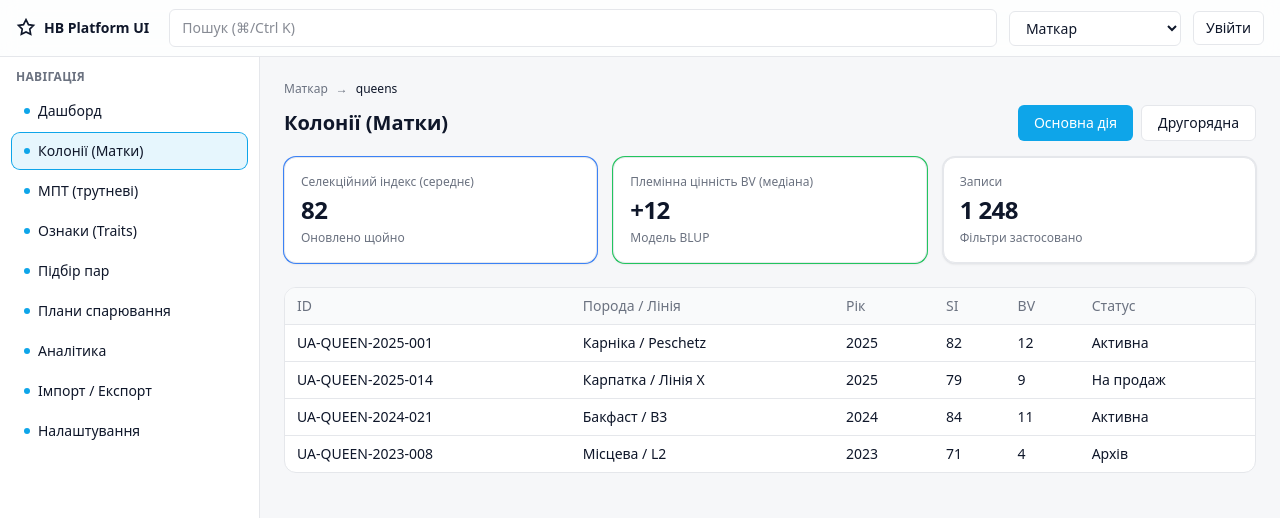
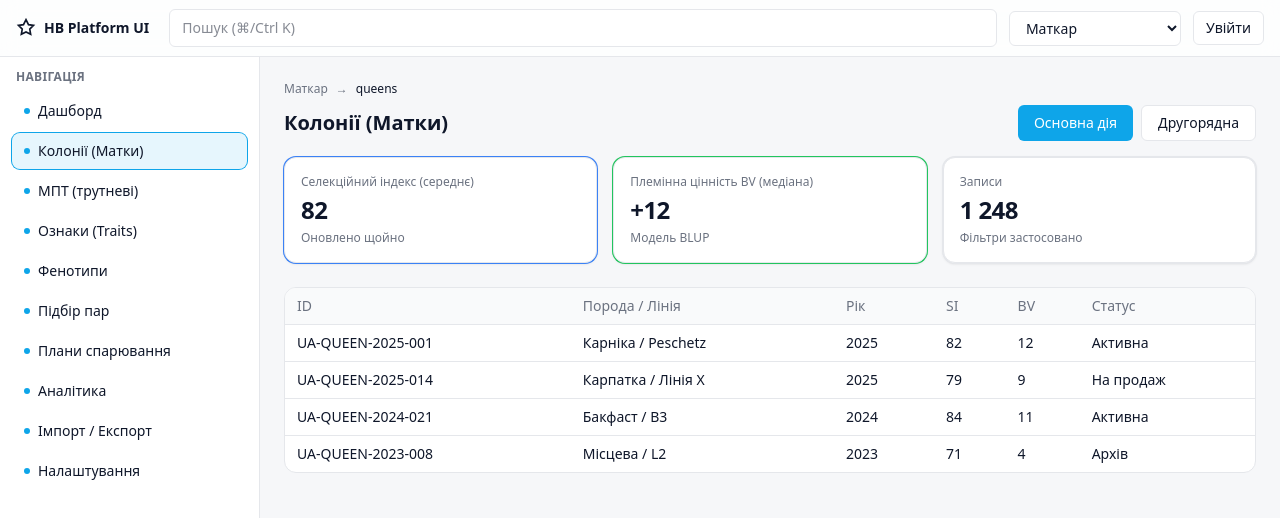
Before and after one commit to Timmyjork/hb-platform-ui, a React (Vite) app: page / in a window 1280 px wide. Shown: the top 518 px of the page. Built offline with nearby package versions, Linux system fonts and the light colour scheme.

Commit message:
feat(ui): add Phenotypes route for breeder and buyer

```diff
--- a/src/HBAppShell.tsx
+++ b/src/HBAppShell.tsx
@@ -4,6 +4,7 @@ import DataTable from "./components/table/DataTable";
 import type { Row as QueenRow } from "./components/table/DataTable";
 import Button from "./components/ui/Button";
 import BeekeeperQueens from "./pages/BeekeeperQueens";
+import Phenotypes from "./pages/Phenotypes";
 
 // ——— Ролі
 const ROLES = [
@@ -36,6 +37,7 @@ const NAV_BY_ROLE: Record<string, { id: string; label: string }[]> = {
     { id: "queens", label: "Колонії (Матки)" },
     { id: "drones", label: "МПТ (трутневі)" },
     { id: "traits", label: "Ознаки (Traits)" },
+    { id: "phenotypes", label: "Фенотипи" },
     { id: "pairing", label: "Підбір пар" },
     { id: "plans", label: "Плани спарювання" },
     { id: "analytics", label: "Аналітика" },
@@ -44,6 +46,7 @@ const NAV_BY_ROLE: Record<string, { id: string; label: string }[]> = {
   ],
   buyer: [
     { id: "catalog", label: "Каталог" },
+    { id: "phenotypes", label: "Фенотипи" },
     { id: "orders", label: "Замовлення" },
     { id: "profile", label: "Профіль" },
     { id: "analytics", label: "Аналітика" },
@@ -171,6 +174,10 @@ export default function HBAppShell() {
               </>
             )}
 
+            {/* Фенотипи */}
+            {(role === "breeder" && active === "phenotypes") && <Phenotypes />}
+            {(role === "buyer" && active === "phenotypes") && <Phenotypes />}
+
             {/* Плейсхолдер для решти */}
             {active === "settings" && (
               <div className="p-4 text-sm text-[var(--secondary)] border rounded bg-[var(--surface)]">
--- /dev/null
+++ b/src/pages/Phenotypes.tsx
@@ -0,0 +1,7 @@
+export default function Phenotypes() {
+  return (
+    <div className="rounded-xl border border-[var(--divider)] bg-[var(--surface)] p-4">
+      <div className="text-sm text-[var(--secondary)]">Фенотипи — розділ у розробці.</div>
+    </div>
+  );
+}
```
